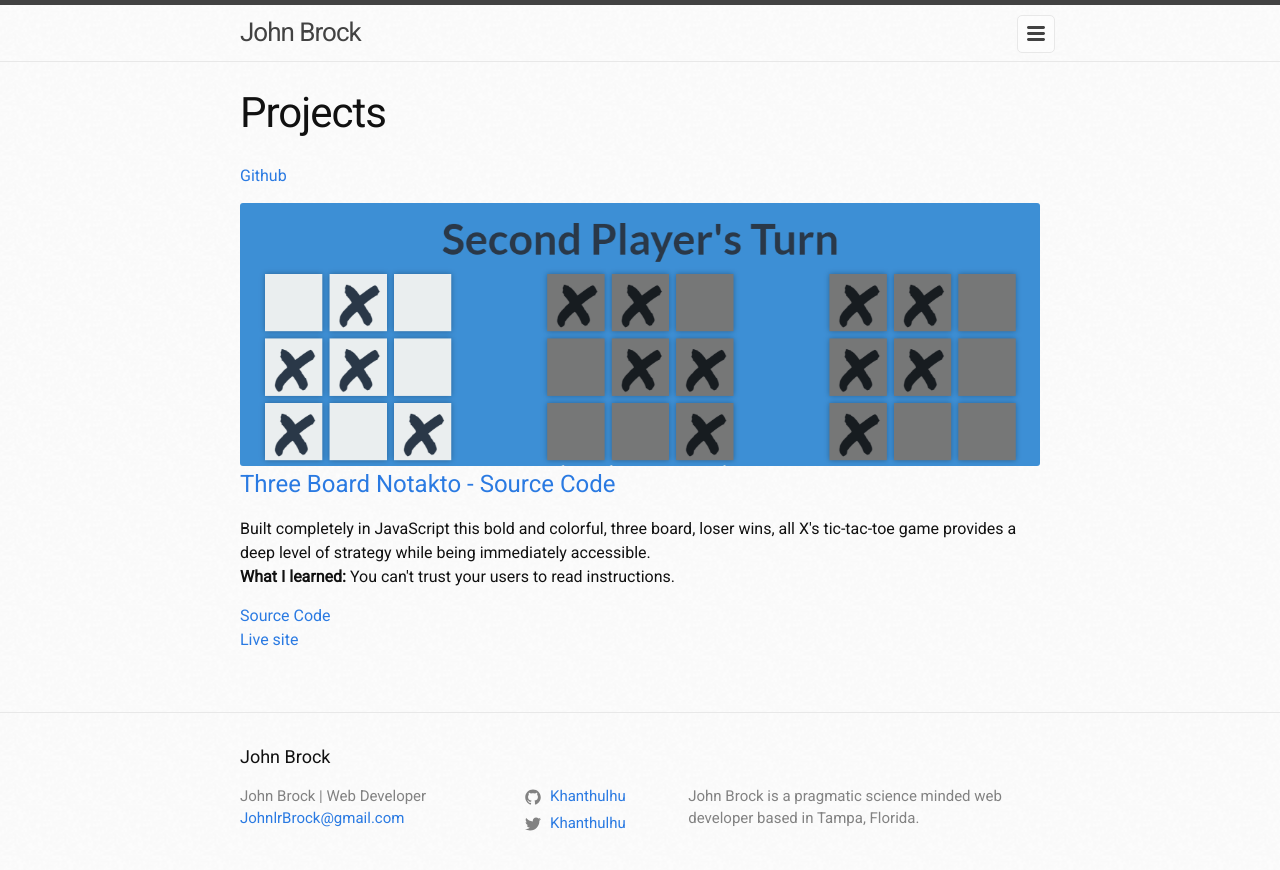
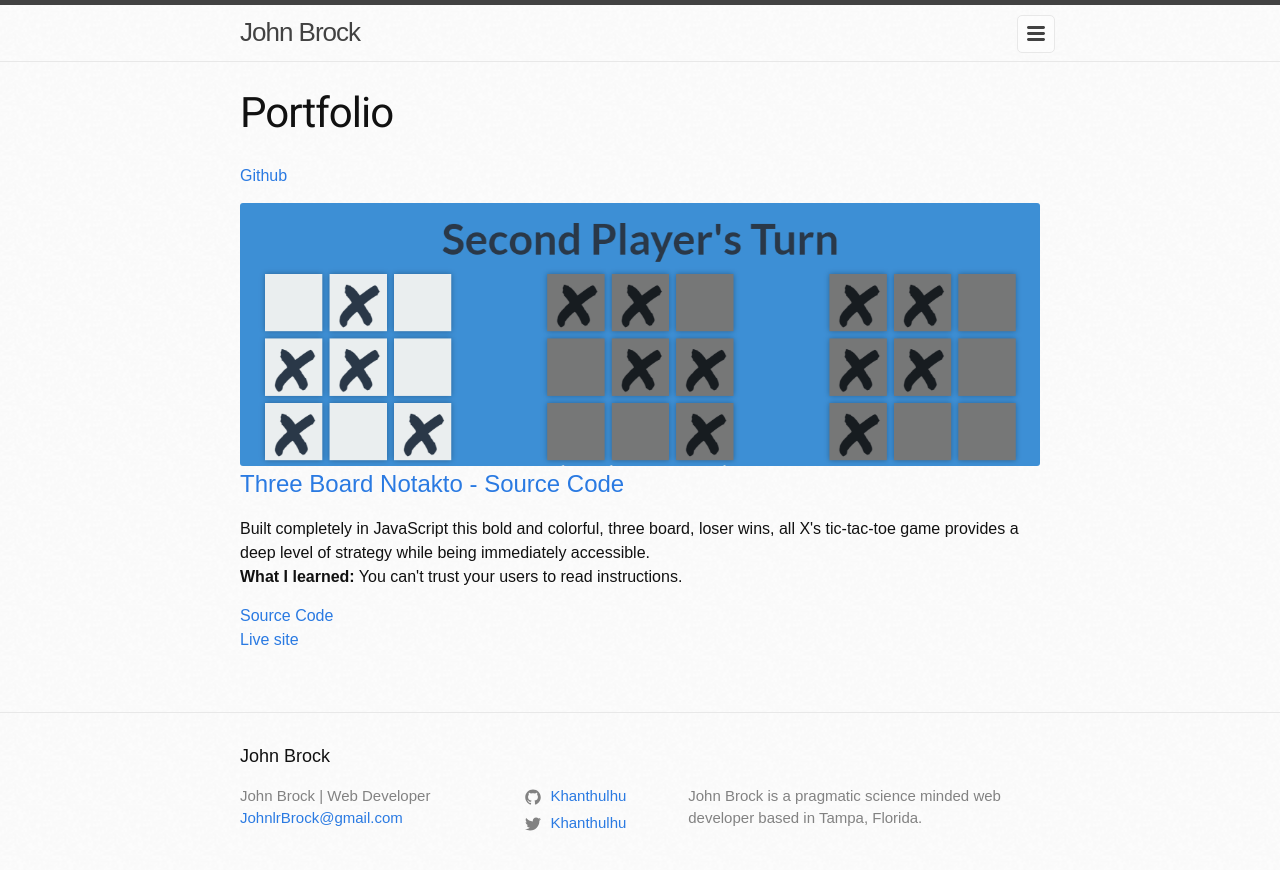
Before and after one commit to JohnLRBrock/JohnBrock, a Jekyll site: the page built from projects.md, in a window 1280 px wide. Shown: the top 870 px of the page. Built offline with Jekyll 4.4.1, drawn with Linux system fonts in a browser that asks for light colours; some web fonts are replaced.

Commit message:
projects to porfolio

```diff
--- a/_sass/minima.scss
+++ b/_sass/minima.scss
@@ -2,12 +2,13 @@
 
 // Define defaults for each variable.
 
-$base-font-family: "Roboto", "open-sans", sans-serif !default;
+$base-font-family: "open-sans", sans-serif !default;
 $base-font-size:   16px !default;
 $base-font-weight: 400 !default;
 $small-font-size:  $base-font-size * 0.875 !default;
 $base-line-height: 1.5 !default;
 
+$roboto-font-family: "Roboto", "open-sans", sans-serif !default;
 $special-font-family: 'Scope One', serif;
 
 
@@ -51,5 +52,5 @@ $on-laptop:        800px !default;
   "minima/contents",
   "minima/syntax-highlighting",
   "minima/animations",
-  "minima/projects"
+  "minima/portfolio"
 ;
--- a/_sass/minima/_contents.scss
+++ b/_sass/minima/_contents.scss
@@ -30,7 +30,7 @@ $contents-list-width: 475px;
 
 .contents {
   font-weight: 500;
-  font-family: $base-font-family;
+  font-family: $roboto-font-family;
   max-width: $contents-list-width;
   margin: 0 auto;
   a { text-decoration: underline; }
--- a/_sass/minima/_layout.scss
+++ b/_sass/minima/_layout.scss
@@ -81,6 +81,7 @@
   }
 
   .page-link {
+    font-family: $roboto-font-family;
     color: $text-color;
     line-height: $base-line-height;
 
@@ -252,11 +253,11 @@
  */
 .post-header {
   margin-bottom: $spacing-unit;
-  // font-family: $special-font-family;
 }
 
 .post-title {
   @include relative-font-size(2.625);
+  font-family: $roboto-font-family;
   letter-spacing: -1px;
   line-height: 1;
 
@@ -269,7 +270,6 @@
   margin-bottom: $spacing-unit;
 
   h2 {
-    font-family: $special-font-family;
     @include relative-font-size(2);
 
     @include media-query($on-laptop) {
@@ -278,7 +278,6 @@
   }
 
   h3 {
-    font-family: $special-font-family;
     @include relative-font-size(1.625);
 
     @include media-query($on-laptop) {
@@ -301,7 +300,7 @@
   display: flex;
   justify-content: space-around;
   img {
-    padding-right: 20px;
+    margin-right: 20px;
     border-radius: 50%;
     width: 190px;
     height: 190px;
--- a/projects.md
+++ b/projects.md
@@ -1,7 +1,7 @@
 ---
 layout: page
-title: Projects
-permalink: /projects/
+title: Portfolio
+permalink: /portfolio/
 ---
 <a href="https://github.com/khanthulhu">
   Github
```
Also changed, not shown: about.md (+1 -1 lines), foreword.md (+2 -0 lines), _sass/minima/_portfolio.scss (renamed from _sass/minima/_projects.scss), assets/14125473_1460487137311803_5274149439473990590_o.jpg (added), assets/john.jpg (added), assets/snake.png (added).
